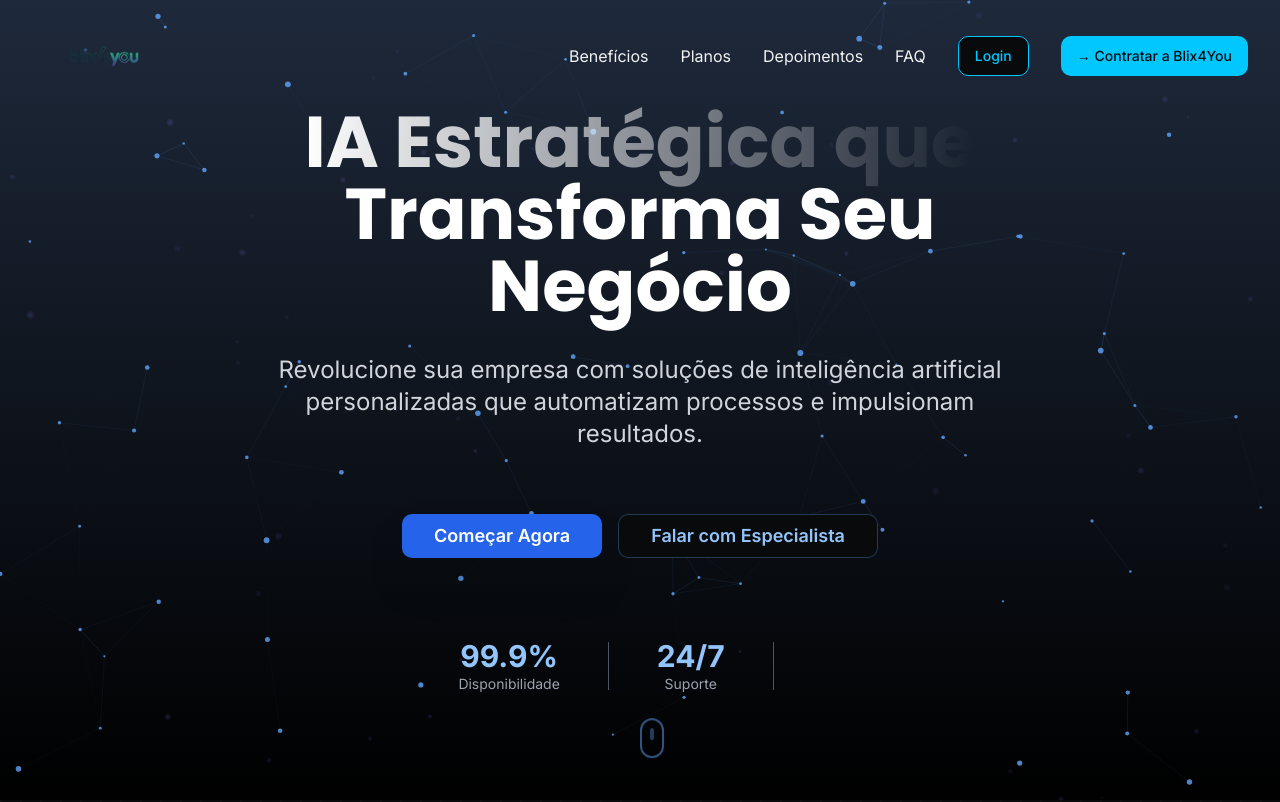
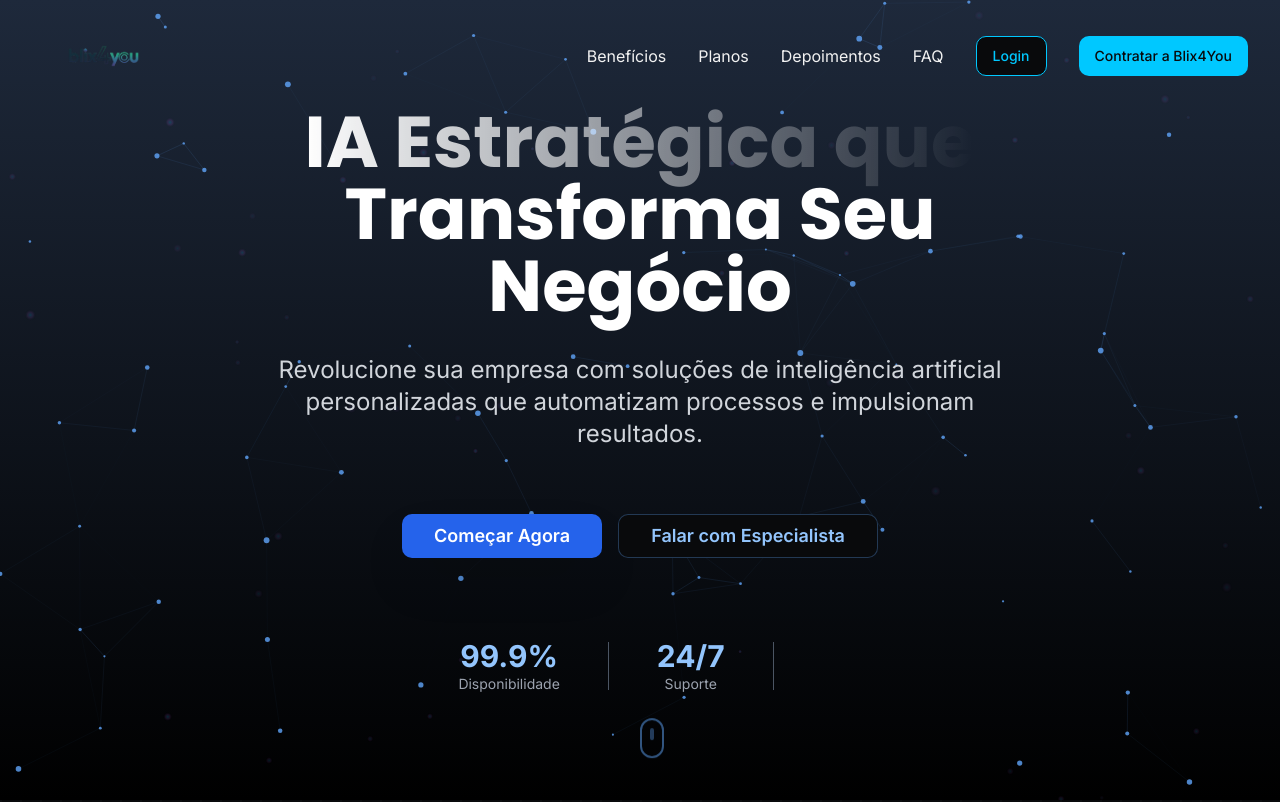
Before and after one commit to brunoitto/blix-trae, a React (Vite) app: page / in a window 1280 px wide. Shown: the top 802 px of the page. Built offline with nearby package versions, Linux system fonts and the light colour scheme.

Commit message:
fix: corrige JSX inválido no Navbar

```diff
--- a/src/components/Navbar.tsx
+++ b/src/components/Navbar.tsx
@@ -91,7 +91,7 @@ const Navbar = () => {
             rel="noopener noreferrer"
           >
             <Button className="cta-button">
-              → Contratar a Blix4You
+              Contratar a Blix4You
             </Button>
           </a>
         </div>
@@ -135,7 +135,7 @@ const Navbar = () => {
                 </Button>
               </Link>
               <Button className="w-full cta-button" onClick={() => setIsContactFormOpen(true)}>
-                → Contratar a Blix4You
+                Contratar a Blix4You
               </Button>
             </div>
           </div>
```
